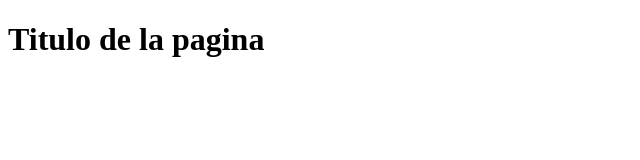
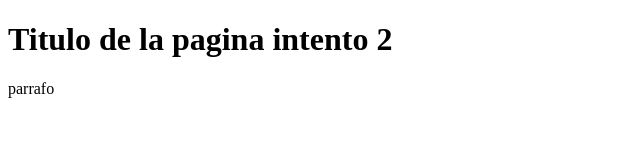
Before and after one commit to AnaKristell/example-repo, a plain HTML site: page index.html in a window 1280 px wide. Shown: the whole page, without its empty margins (0-640 px from the left). Drawn offline with Linux system fonts and the light colour scheme.

Commit message:
segundo cambio

```diff
--- a/index.html
+++ b/index.html
@@ -7,6 +7,7 @@
     <title>Document</title>
 </head>
 <body>
-    <h1>Titulo de la pagina</h1>
+    <h1>Titulo de la pagina intento 2</h1>
+    <p>parrafo</p>
 </body>
 </html>
```
